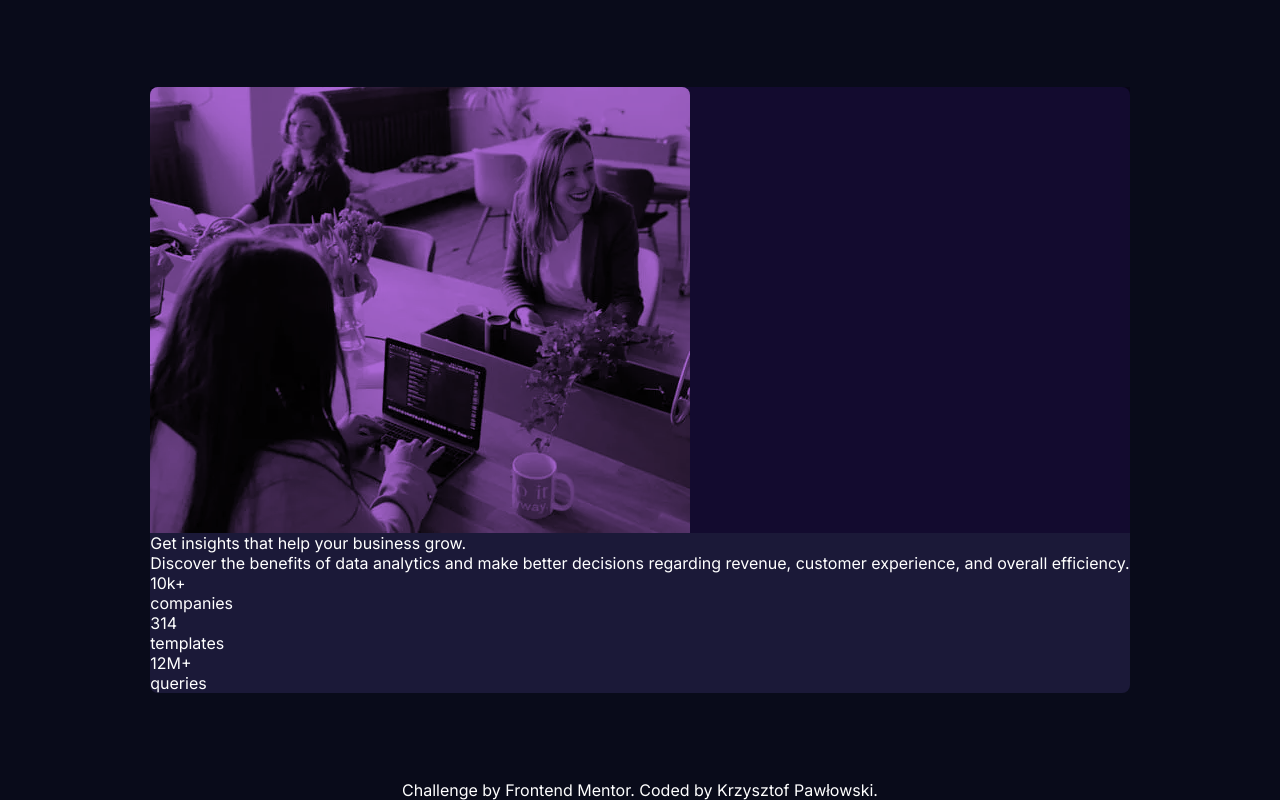
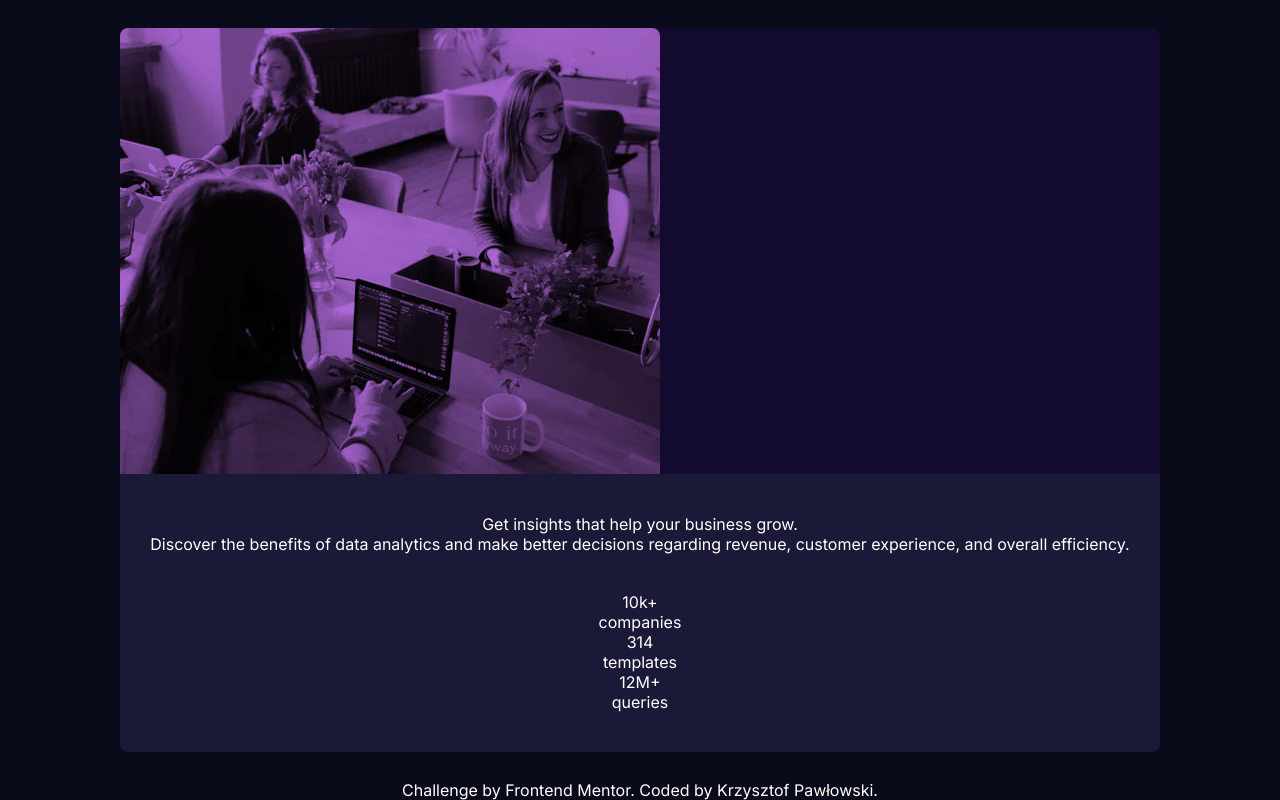
Before and after one commit to KP1976/stats-preview-card, a plain HTML site: page index.html in a window 1280 px wide. Drawn offline with Linux system fonts and the light colour scheme.

Commit message:
Add styles to the card content.

```diff
--- a/scss/components/_card.scss
+++ b/scss/components/_card.scss
@@ -24,4 +24,10 @@
     top: 0;
     width: 100%;
   }
+
+  &__content {
+    @include flex-column($space-38);
+    padding: $space-40 $space-30;
+    text-align: center;
+  }
 }
```
Also changed, not shown: css/main.css.
